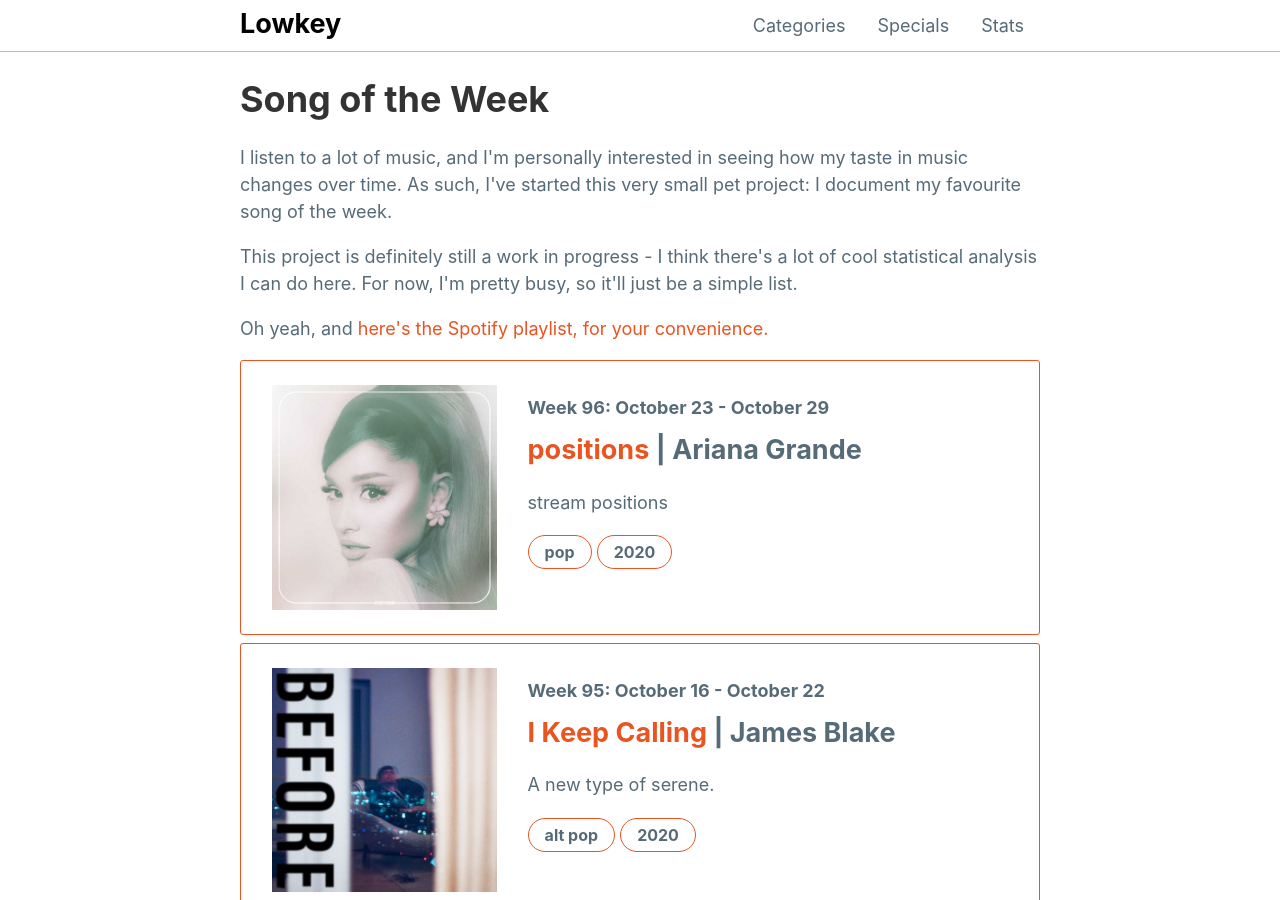
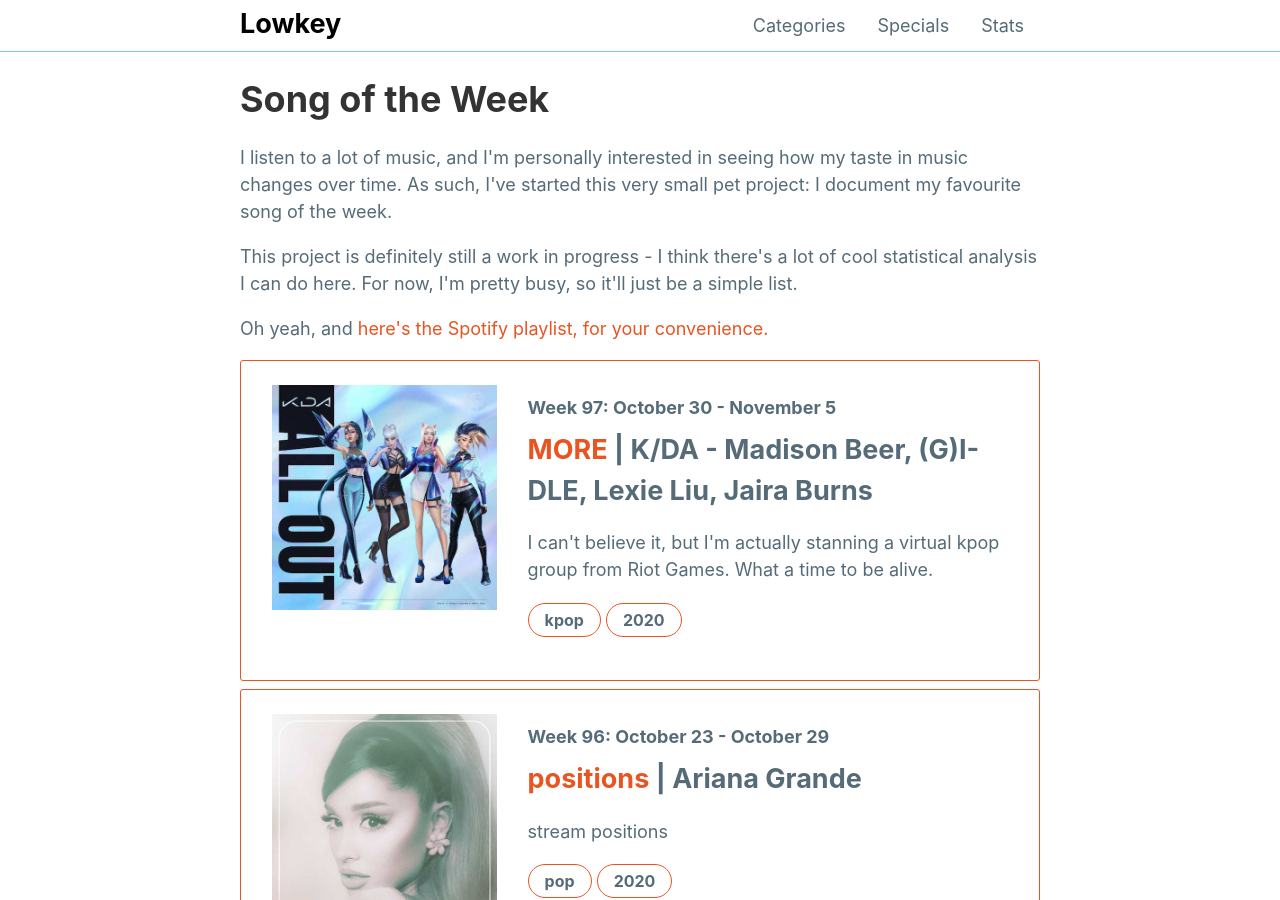
Before and after one commit to mattxwang/lowkey, a Jekyll site: the page built from stats/song-of-the-week.html, in a window 1280 px wide and 900 px high. Built offline with Jekyll 4.4.1, drawn with Linux system fonts in a browser that asks for light colours; comment, search, counter and statistics services are not loaded.

Commit message:
im so basic

```diff
--- a/_data/sotw.yml
+++ b/_data/sotw.yml
@@ -958,3 +958,13 @@
   year: 2020
   blurb: >
     stream positions
+week97:
+  week: "Week 97: October 30 - November 5"
+  title: "MORE"
+  artist: "K/DA - Madison Beer, (G)I-DLE, Lexie Liu, Jaira Burns"
+  album: "ALL OUT"
+  album_art: "allout.jpg"
+  genre: "kpop"
+  year: 2020
+  blurb: >
+    I can't believe it, but I'm actually stanning a virtual kpop group from Riot Games. What a time to be alive.
```
Also changed, not shown: img/albums/allout.jpg (added).
